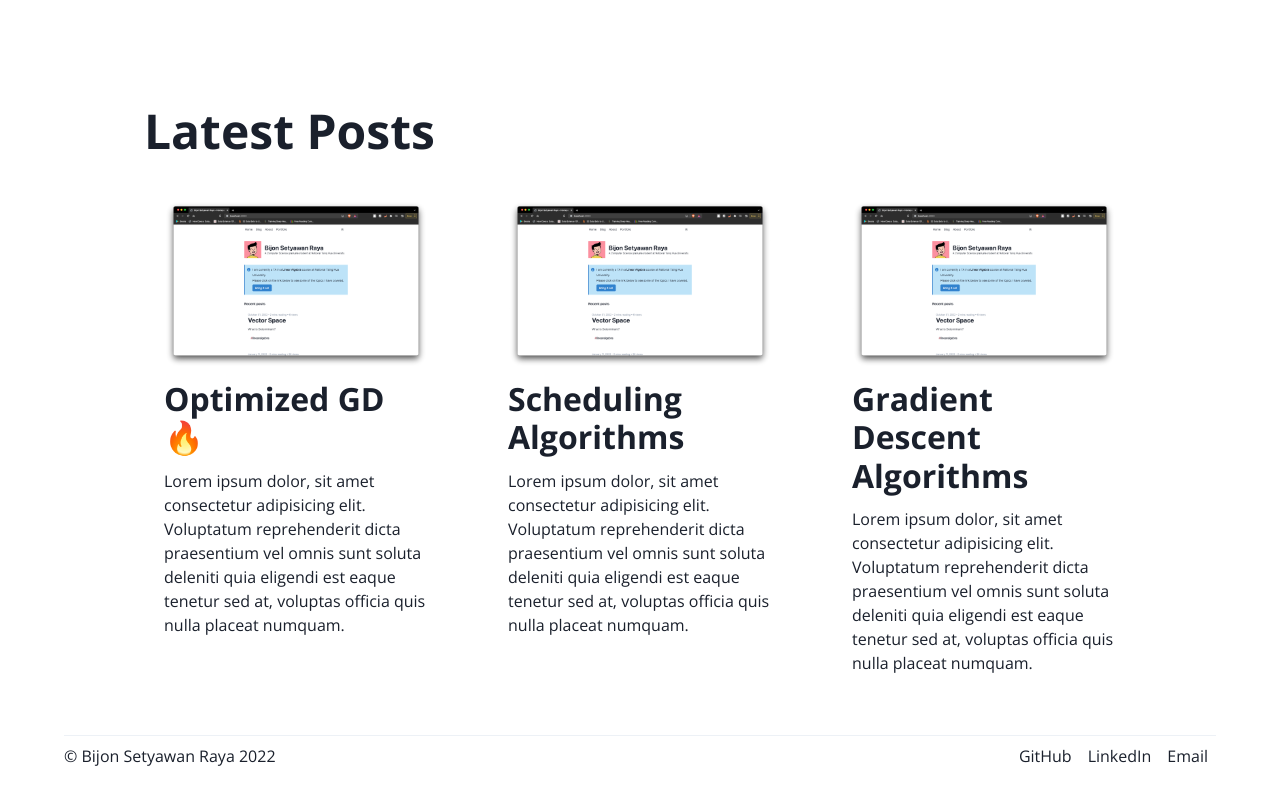
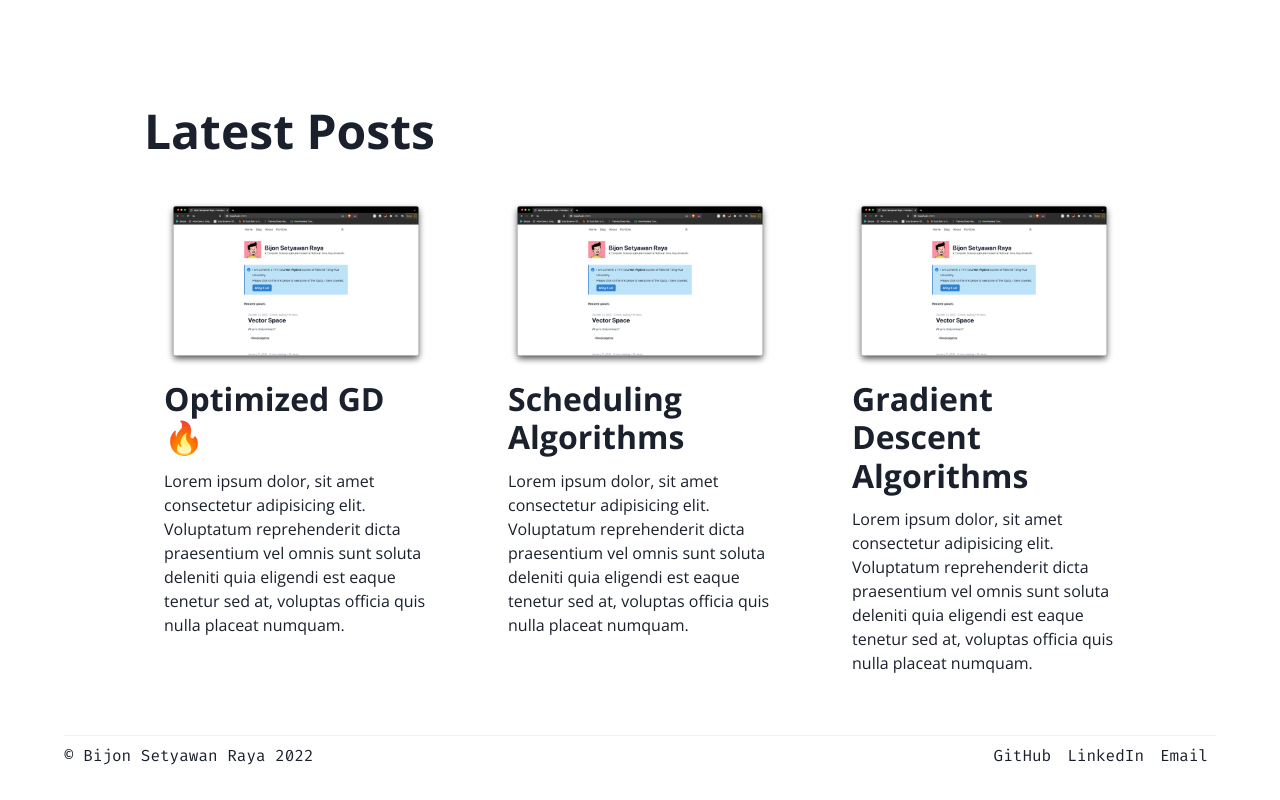
Before and after one commit to bsraya/bsraya, a Next.js app: page / in a window 1280 px wide. Shown: the part 1372-2172 px from the top of the page. Built offline with nearby package versions, Linux system fonts and the light colour scheme; a small style sheet from the web is missing.

Commit message:
style: change font style

```diff
--- a/components/Footer.tsx
+++ b/components/Footer.tsx
@@ -17,7 +17,7 @@ export default function Footer(): JSX.Element {
     ]
 
     return (
-        <Box w="90%" mx="auto" fontSize="1rem">
+        <Box w="90%" mx="auto" fontSize="1rem" fontFamily="Fira Code">
             <Divider/>
             <Flex as="footer" mt="0.5rem" mb="2rem">
                 <Text mr="auto">
```
